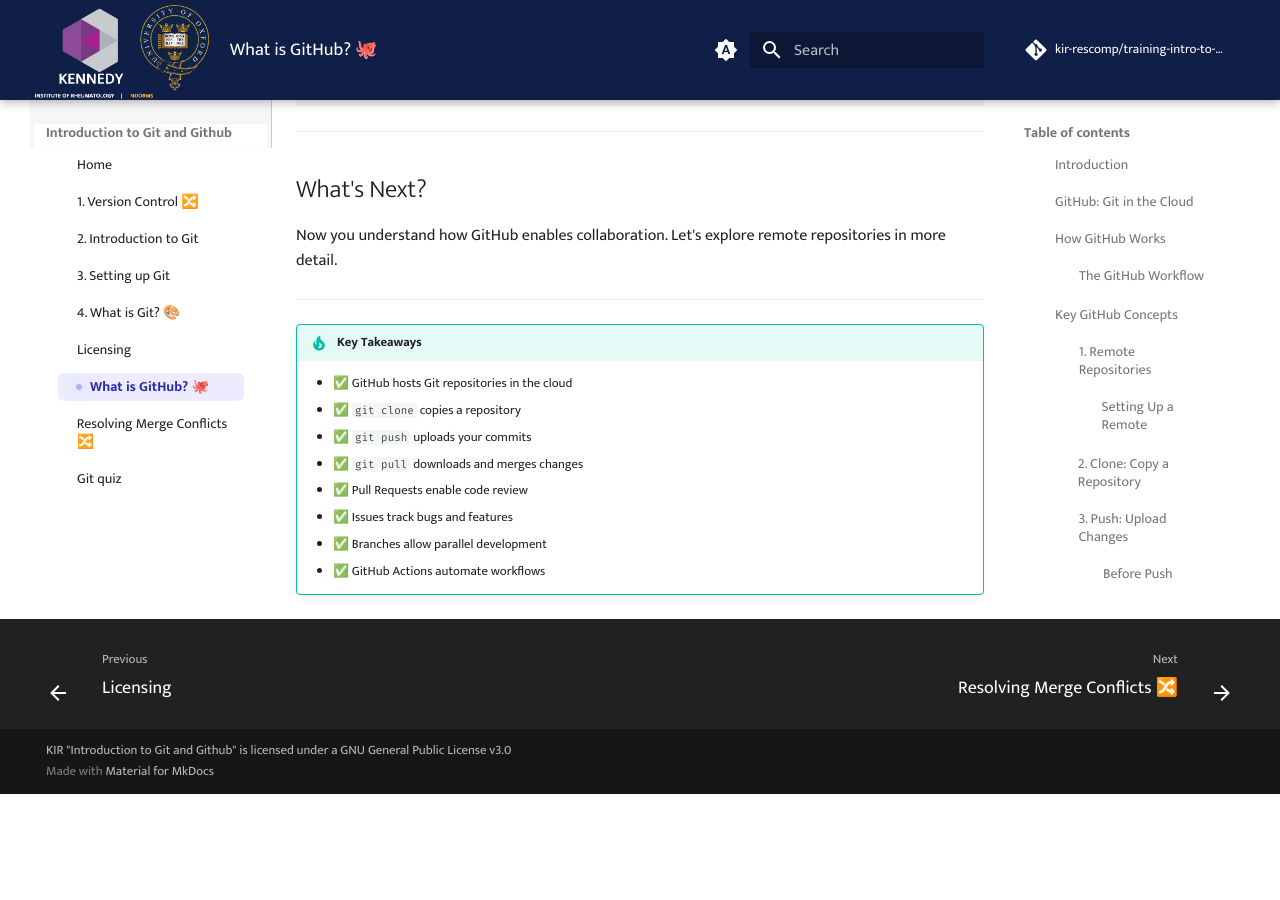
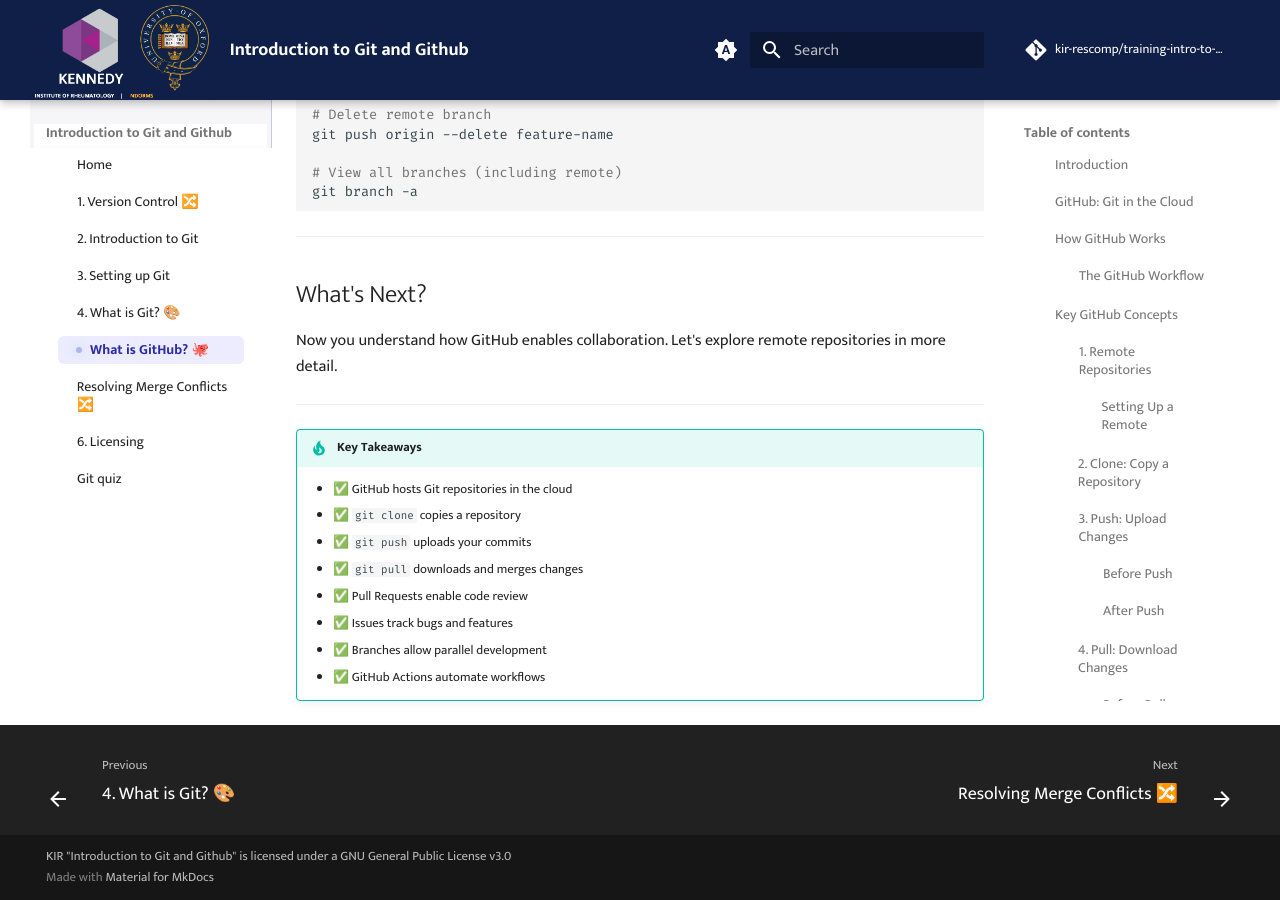
Before and after one commit to kir-rescomp/training-intro-to-git-github, an MkDocs documentation site: the page built from docs/5.what-is-github.md, in a window 1280 px wide and 900 px high, scrolled down 12696 px. Built offline with MkDocs 1.6.1 and Material for MkDocs 9.7.7, drawn with Linux system fonts in a browser that asks for light colours; comment, search, counter and statistics services are not loaded; before the commit the page ends 13490 px from its top, so only the background shows below that.

Commit message:
change page numbers

```diff
--- a/docs/6.what-is-github.md
+++ b/docs/5.what-is-github.md
@@ -1,4 +1,4 @@
-# What is GitHub? 🐙
+#<h1 align="center"> What is GitHub? 🐙</h1>
 
 ## Introduction
 
--- a/docs/5.licensing.md
+++ b/docs/7.licensing.md
@@ -1,4 +1,4 @@
-# <h1 align="center"> Licensing</h1>
+# <h1 align="center"> 6. Licensing</h1>
 
 !!! clipboard-list "Objectives"
 
```
Also changed, not shown: docs/6.conflicts.md (renamed from docs/conflicts.md, +1 -1 lines).
